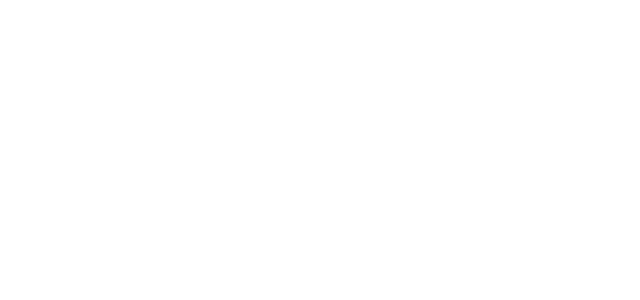
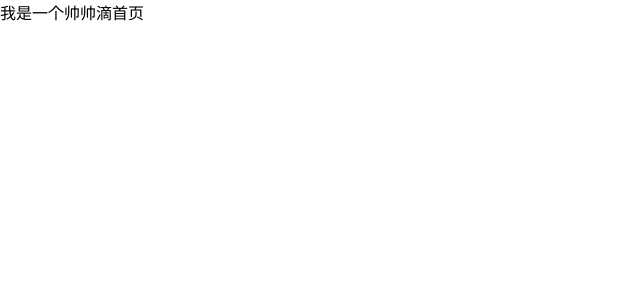
Before and after one commit to fanfanSky/eduSystem, a Vue app: page /#/index in a window 1280 px wide. Shown: the top 300 px of the page, without its empty margins (0-640 px from the left). Built offline with nearby package versions, Linux system fonts and the light colour scheme.

Commit message:
创建首页模块

```diff
--- /dev/null
+++ b/src/views/index/index.vue
@@ -0,0 +1,13 @@
+<template>
+    <div>我是一个帅帅滴首页</div>
+</template>
+
+<script>
+export default {
+
+}
+</script>
+
+<style>
+
+</style>
```
Also changed, not shown: src/router/router.js (+7 -1 lines).
